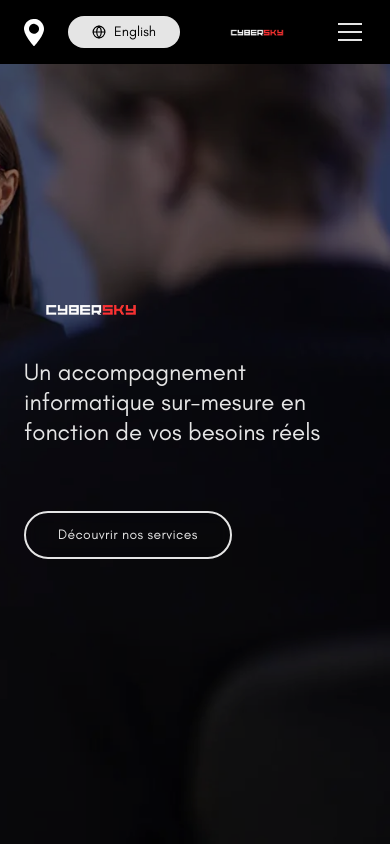
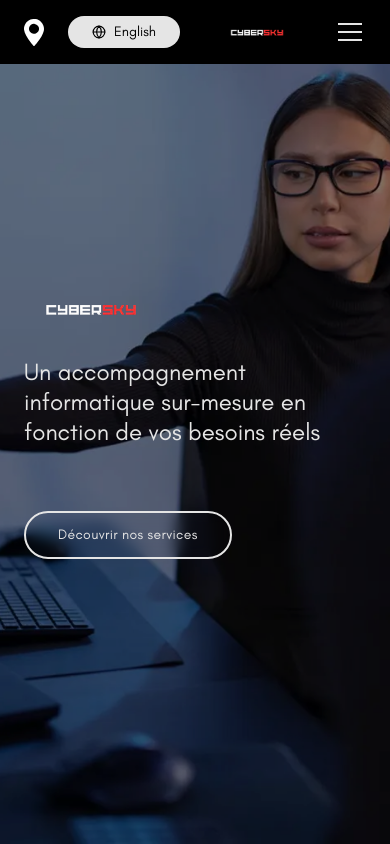
Before and after one commit to 4skygroup/cybersky, a React (Vite) app: page / in a window 390 px wide. Shown: the top 844 px of the page. Built offline with nearby package versions, Linux system fonts and the light colour scheme.

Commit message:
Feat: Hero section image resizing on mobile

```diff
--- a/src/components/Hero.tsx
+++ b/src/components/Hero.tsx
@@ -6,10 +6,11 @@ export default function Hero() {
 
   return (
     <section className="relative w-full min-h-screen flex items-center overflow-hidden">
-
       <div
         className="absolute inset-0 z-0 bg-cover bg-right lg:bg-top bg-no-repeat w-full brightness-50 transition-all duration-500"
-        style={{ backgroundImage: "url('/hero-cybersky.webp')" }}
+        style={{
+          background: "url('/hero-cybersky.webp') no-repeat center/cover",
+        }}
       >
         {/* 2. OVERLAY EN DÉGRADÉ POUR LE TEXTE */}
         <div className="absolute inset-0 bg-linear-to-r from-cyber-black via-cyber-black/80 to-transparent"></div>
@@ -31,9 +32,9 @@ export default function Hero() {
 
           {/* Le texte découpé avec les traductions */}
           <h1 className="text-2xl md:text-4xl font-glacial text-white leading-tight">
-            {t('home.hero.title_line1')} <br className="hidden md:block" />
-            {t('home.hero.title_line2')} <br className="hidden md:block" />
-            {t('home.hero.title_line3')}
+            {t("home.hero.title_line1")} <br className="hidden md:block" />
+            {t("home.hero.title_line2")} <br className="hidden md:block" />
+            {t("home.hero.title_line3")}
           </h1>
         </div>
 
@@ -43,7 +44,7 @@ export default function Hero() {
             to="/services"
             className="inline-block px-8 py-3 border-2 border-white text-white font-medium rounded-full hover:bg-white hover:text-black transition-colors duration-300 backdrop-blur-sm tracking-wide text-sm md:text-base"
           >
-            {t('home.hero.btn_services')}
+            {t("home.hero.btn_services")}
           </Link>
         </div>
       </div>
```
